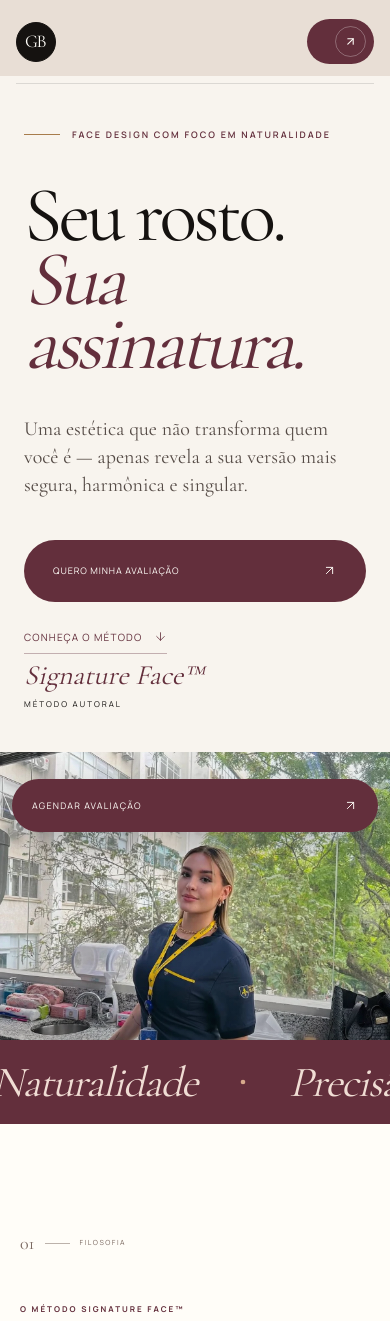
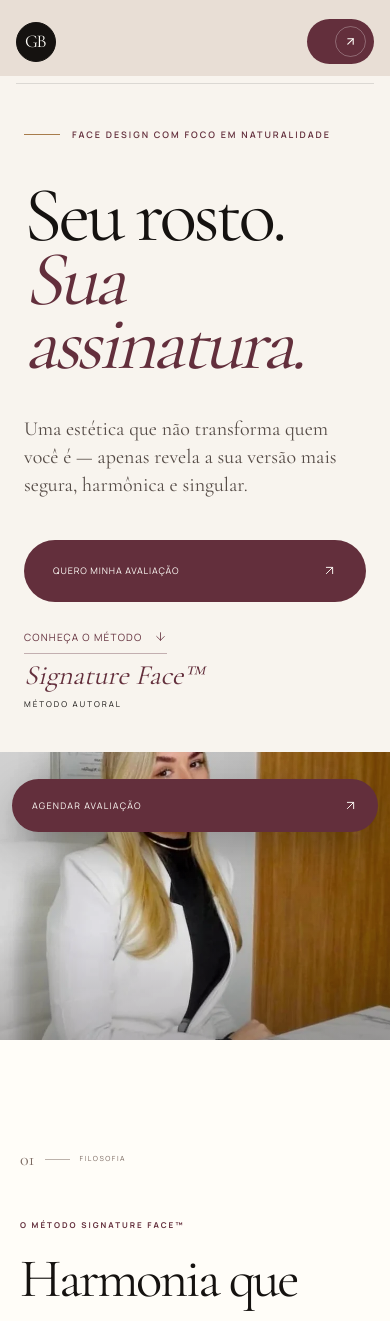
Before and after one commit to brunogbarbosa/dra-giovanna-benavides, a Next.js app: page / in a window 390 px wide. Shown: the top 1321 px of the page. Built offline with nearby package versions, Linux system fonts and the light colour scheme; no server answers.

Commit message:
fix: restore original hero with responsive crops

```diff
--- a/app/globals.css
+++ b/app/globals.css
@@ -451,21 +451,21 @@ h1 em { color: var(--sage-dark); }
 }
 .hero-frame img {
   object-fit: cover;
-  object-position: center 30%;
+  object-position: center;
 }
+.hero-photo-mobile { display: none !important; }
 
 @media (max-width: 900px) {
   .hero { padding-top: 76px; }
   .hero-copy { min-height: 570px; }
   .hero-visual { min-height: 520px; height: 520px; padding: 0; }
   .hero-frame { width: 100%; border-radius: 0; }
-  .hero-frame img { object-position: center 27%; }
+  .hero-photo-desktop { display: none !important; }
+  .hero-photo-mobile { display: block !important; }
   .hero-caption { right: 22px; bottom: 20px; }
 }
 
 @media (max-width: 620px) {
   .hero-copy { min-height: 545px; padding-top: 52px; }
   .hero-visual { min-height: 430px; height: 430px; }
-  .hero-frame img { object-position: center 24%; }
-  .manifesto-line { position: relative; z-index: 2; }
 }
--- a/app/page.tsx
+++ b/app/page.tsx
@@ -1,5 +1,5 @@
 import Image from 'next/image';
-import { ArrowDown, ArrowUpRight, Dot, Plus } from 'lucide-react';
+import { ArrowDown, ArrowUpRight, Plus } from 'lucide-react';
 
 const bookingUrl = 'https://linktr.ee/dragiovannabenavides';
 const instagramUrl = 'https://www.instagram.com/dragiovannabenavides/';
@@ -110,21 +110,26 @@ export default function Home() {
           <div className="hero-visual">
             <div className="hero-frame">
               <Image
-                src="/giovanna-clinica.webp"
-                alt="Dra. Giovanna Benavides em ambiente clínico"
+                className="hero-photo hero-photo-desktop"
+                src="/hero-dra-desktop.webp"
+                alt="Dra. Giovanna Benavides em seu consultório"
                 fill
                 priority
                 sizes="(max-width: 800px) 100vw, 48vw"
+              />
+              <Image
+                className="hero-photo hero-photo-mobile"
+                src="/hero-dra-mobile.webp"
+                alt=""
+                aria-hidden="true"
+                fill
+                sizes="100vw"
               />
             </div>
             <div className="hero-orbit" aria-hidden="true"><span>01</span><i /></div>
             <p className="hero-caption">São Paulo · Brasil<br />CROSP 169986</p>
           </div>
         </section>
-
-        <div className="manifesto-line" aria-label="Naturalidade, precisão e identidade">
-          <span>Naturalidade</span><Dot aria-hidden="true" /><span>Precisão</span><Dot aria-hidden="true" /><span>Identidade</span><Dot aria-hidden="true" /><span>Naturalidade</span>
-        </div>
 
         <section className="method section-shell" id="metodo">
           <div className="section-index">
```
Also changed, not shown: public/hero-dra-desktop.webp (added), public/hero-dra-mobile.webp (added).
